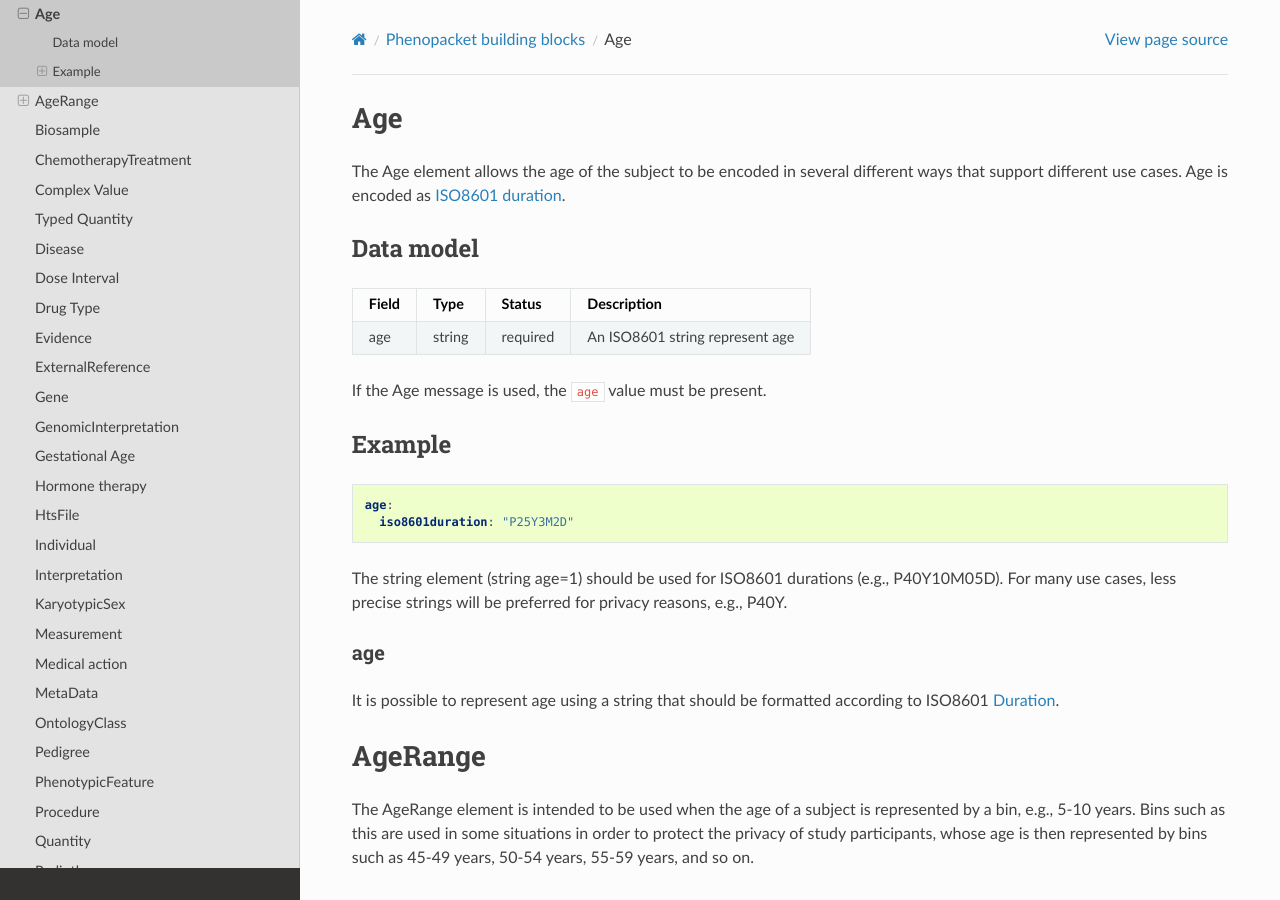
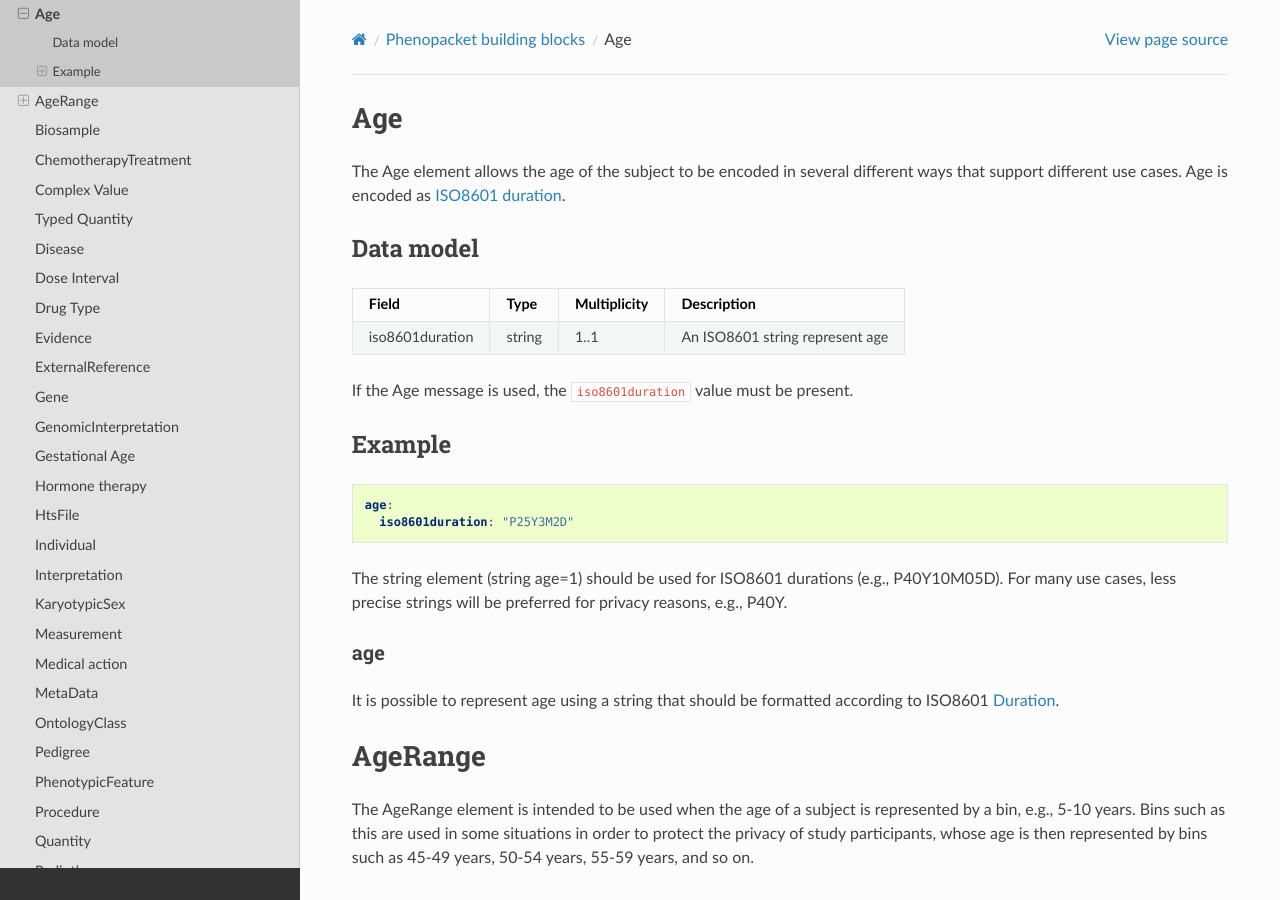
Before and after one commit to phenopackets/phenopacket-schema, a Sphinx documentation site: the page built from docs/age.rst, in a window 1280 px wide and 900 px high. Built offline with Sphinx 7.4.7 and the Read the Docs theme 2.0.0, drawn with Linux system fonts in a browser that asks for light colours; pages that are not in the unit, such as notebooks, are missing from menus.

Commit message:
Update age.rst with multiplicity column

```diff
--- a/docs/age.rst
+++ b/docs/age.rst
@@ -13,12 +13,12 @@ Data model
 ##########
 
 .. csv-table::
-   :header: Field, Type, Status, Description
+   :header: Field, Type, Multiplicity, Description
 
-   age, string, required, An ISO8601 string represent age
+   iso8601duration, string, 1..1, An ISO8601 string represent age
 
 
-If the Age message is used, the ``age`` value must be present.
+If the Age message is used, the ``iso8601duration`` value must be present.
 
 
 Example
```
